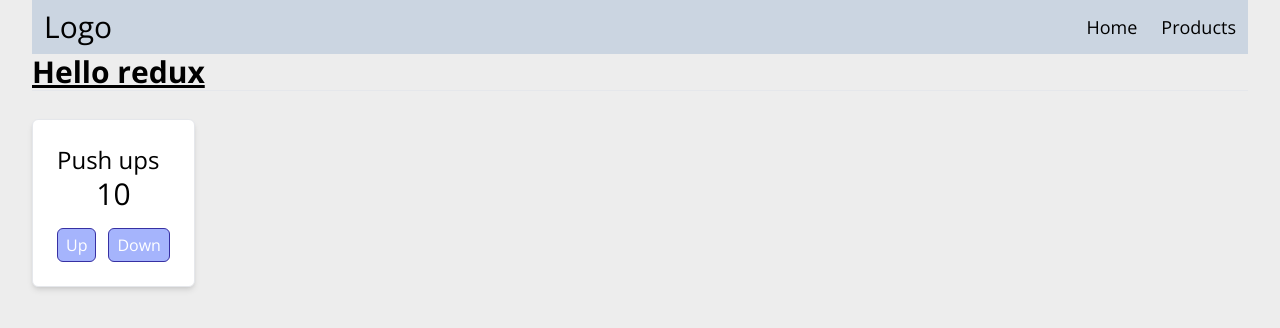
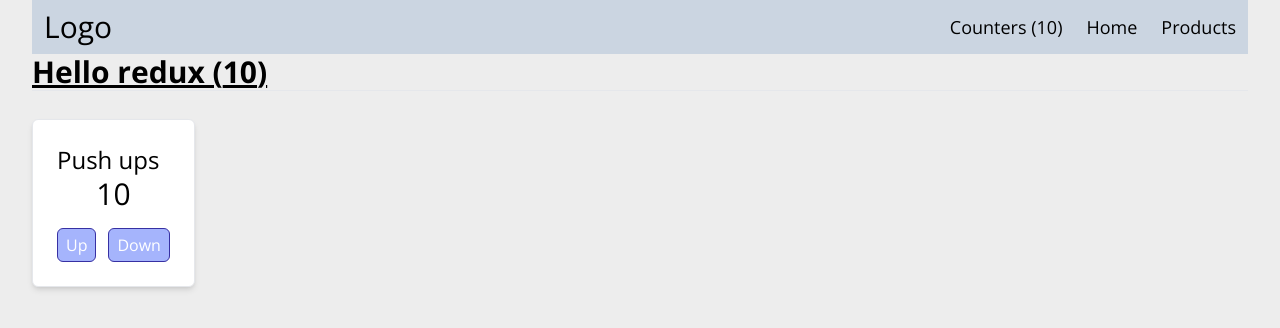
Before and after one commit to MariusCodeAcademy/type19-22_react_redux, a React (Vite) app: page / in a window 1280 px wide. Shown: the top 328 px of the page. Built offline with nearby package versions, Linux system fonts and the light colour scheme.

Commit message:
use counter value

```diff
--- a/src/App.jsx
+++ b/src/App.jsx
@@ -1,12 +1,14 @@
+import { useSelector } from 'react-redux';
 import Counter from './components/Counter';
 import Header from './components/Header';
 import './styles/App.css';
 
 const App = () => {
+  const counter = useSelector((state) => state.counterValue);
   return (
     <div className='App container mx-auto px-8 '>
       <Header />
-      <h1 className='text-3xl font-bold underline'>Hello redux</h1>
+      <h1 className='text-3xl font-bold underline'>Hello redux ({counter})</h1>
       <hr />
       <Counter />
     </div>
--- a/src/components/Header.jsx
+++ b/src/components/Header.jsx
@@ -1,4 +1,7 @@
+import { useSelector } from 'react-redux';
+
 export default function Header() {
+  const counter = useSelector((state) => state.counterValue);
   return (
     <header className='bg-slate-300'>
       <div className='container flex justify-between items-center'>
@@ -6,6 +9,9 @@ export default function Header() {
           <h2 className='text-3xl leading-none p-3'>Logo</h2>
         </a>
         <nav className='flex items-center'>
+          <a className='text-lg p-3 hover:bg-slate-700 hover:text-white' to={'/'}>
+            Counters ({counter})
+          </a>
           <a className='text-lg p-3 hover:bg-slate-700 hover:text-white' to={'/'}>
             Home
           </a>
```
